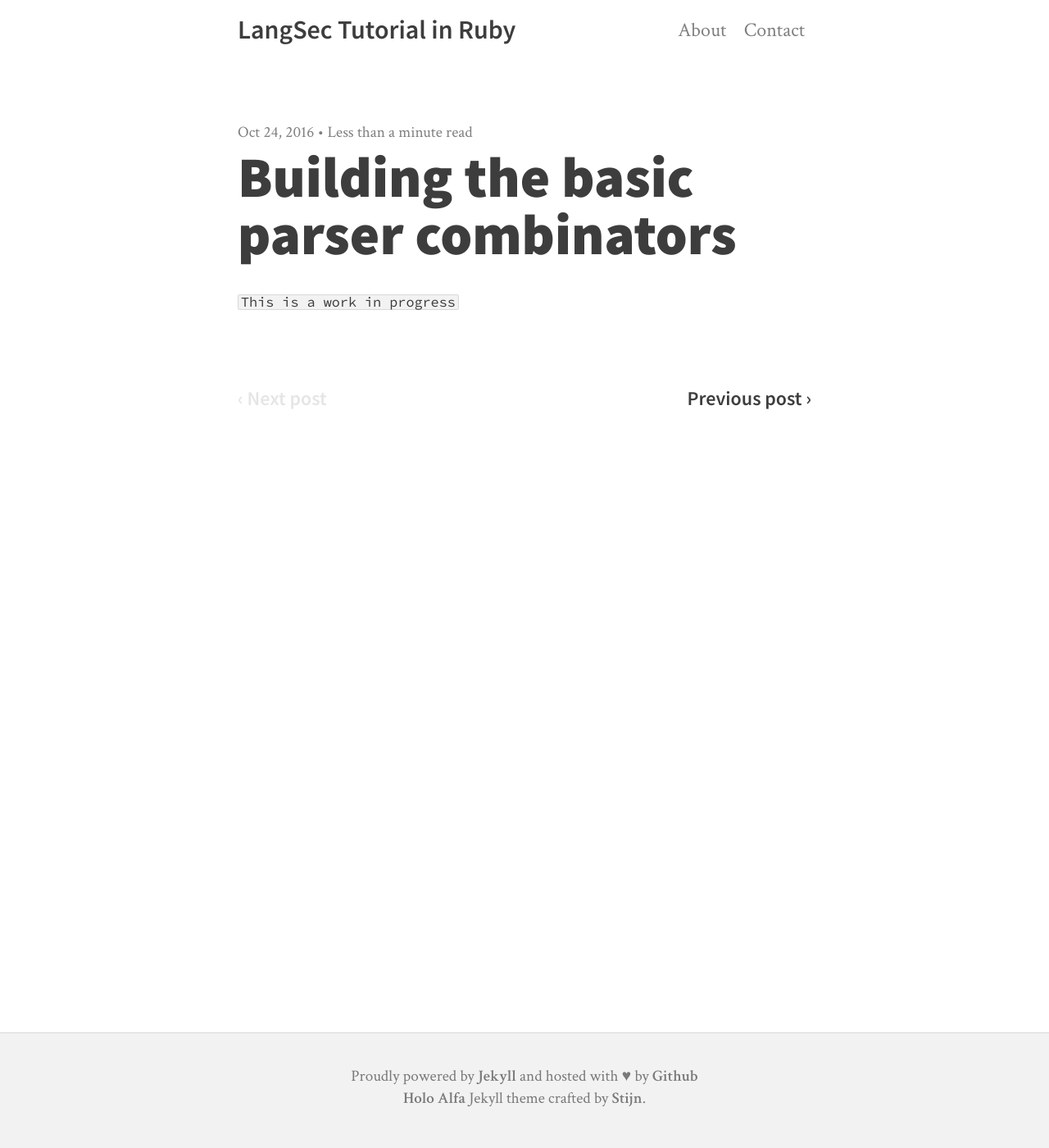
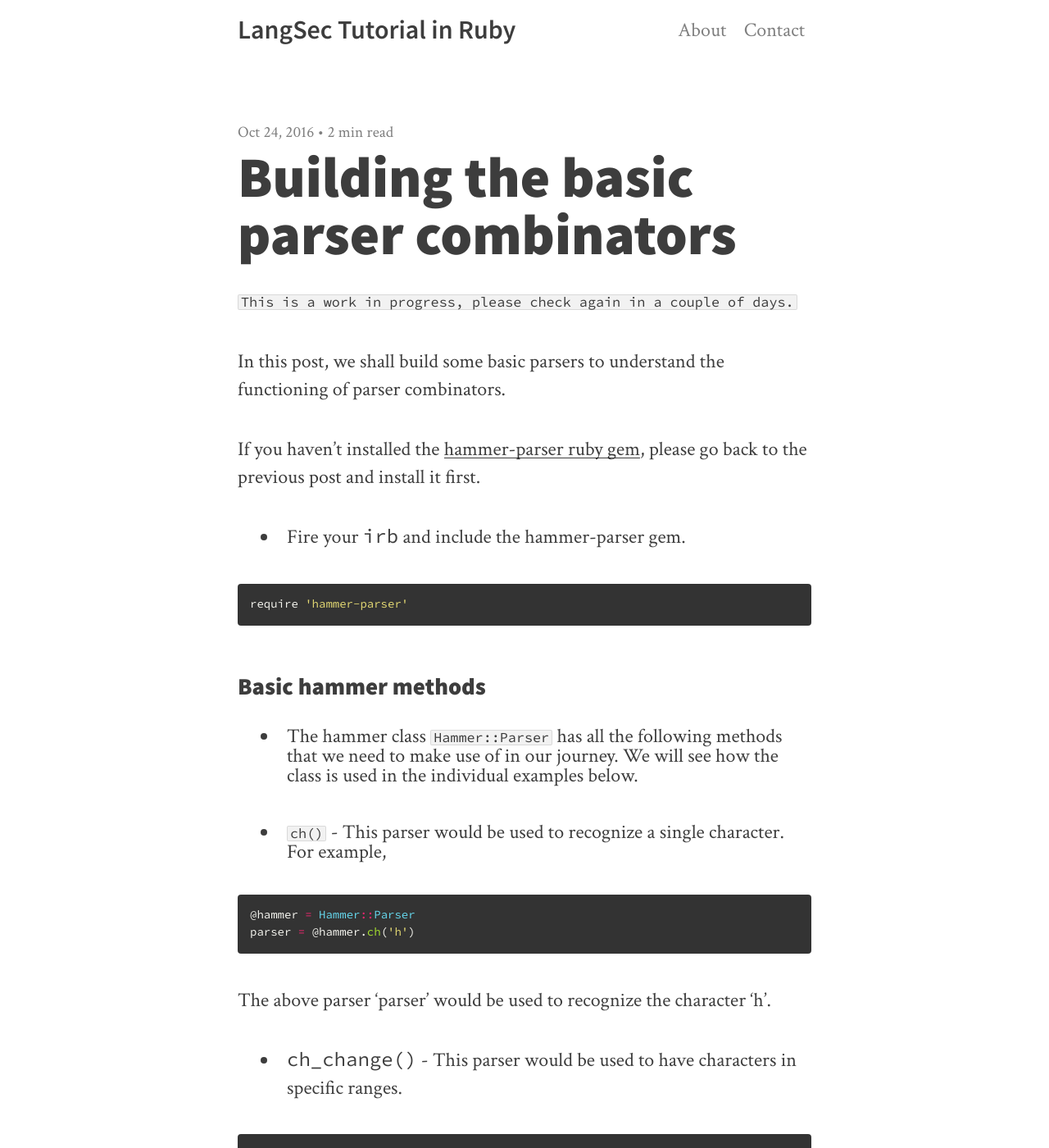
Before and after one commit to prashantbarca/prashantbarca.github.io, a Jekyll site: the page built from _posts/2016-10-24-basic-parsers.md, in a window 1280 px wide and 1400 px high. Shown: the whole window at 82% size. Built offline with Jekyll 4.4.1, drawn with Linux system fonts in a browser that asks for light colours; nearby versions of some CDN libraries; some of the changed text lies outside the part shown.

Commit message:
Adding the post about basic parsers

````diff
--- a/_config.yml
+++ b/_config.yml
@@ -8,7 +8,7 @@ description:
   meta: Language-theoretic security blog
 
   # Description of your site, this will show up on the front page.
-subtitle: LangSec is the approach to internet security where all input is treated as a language, and is recognized completely before being processed. This is a  <a href="http://langsec.org">LangSec</a> tutorial series in which we begin with the installation and basics of parser combinators and go on to build an effective IoT client in ruby applying the LangSec philosophy throughout. The prerequisites for this tutorial are -- a basic knowledge of ruby and a basic knowledge of the Chomsky hierarchy.
+  subtitle: LangSec is the approach to internet security where all input is treated as a language, and is recognized completely before being processed. This is a  <a href="http://langsec.org">LangSec</a> tutorial series in which we begin with the installation and basics of parser combinators and go on to build an effective IoT client in ruby applying the LangSec philosophy throughout. The prerequisites for this tutorial are -- a basic knowledge of ruby and a basic knowledge of the Chomsky hierarchy.
 
 author:
   name: Prashant Anantharaman
--- a/_posts/2016-10-24-basic-parsers.md
+++ b/_posts/2016-10-24-basic-parsers.md
@@ -8,4 +8,75 @@ author:
 summary: We further dive into parser combinators, and go on build some basic parser combinators.
 ---
 
-``` This is a work in progress ```
+`This is a work in progress, please check again in a couple of days.`
+
+In this post, we shall build some basic parsers to understand the functioning of parser combinators.
+
+If you haven't installed the [hammer-parser ruby gem](https://rubygems.org/gems/hammer-parser), please go back to the previous post and install it first.
+
+- Fire your `irb` and include the hammer-parser gem.
+
+```ruby
+require 'hammer-parser'
+```
+
+### Basic hammer methods
+
+- The hammer class `Hammer::Parser` has all the following methods that we need to make use of in our journey. We will see how the class is used in the individual examples below.
+
+- `ch()` - This parser would be used to recognize a single character. For example,
+
+```ruby
+@hammer = Hammer::Parser
+parser = @hammer.ch('h')
+```
+
+The above parser 'parser' would be used to recognize the character 'h'.
+
+- `ch_change()` - This parser would be used to have characters in specific ranges.
+
+```ruby
+@hammer = Hammer::Parser
+parser = @hammer.ch_range('a','z')
+```
+
+The above parser would be used to recognize a single character in the range a-z.
+
+- `many()` - This parser would be used for 0 or more occurences of the parser included as an argument.
+
+```ruby
+@hammer = Hammer::Parser
+character = @hammer.ch_range('a','z')
+parser = @hammer.many(character)
+```
+
+- `many1()` - Same as `many()` but includes 1 or more occurences instead of 0 or more.
+
+- `end_p()`
+
+- `sequence()`
+
+- `token()`
+
+- `optional()`
+
+- `middle()`
+
+- `choice()`
+
+### Recognizing the input with the help of the parsers
+
+We make use of the same parser as in the example of `many1()`.
+
+```ruby
+@hammer = Hammer::Parser
+character = @hammer.ch_range('a','z')
+parser = @hammer.many1(character)
+if !parser.parse("abcd").nil?
+   true
+else
+   false
+end
+```
+
+If the input is recognized, then the `parse()` method would return an object of `HParseResult`. If the input is not recognized, then `nil` is returned.
````
